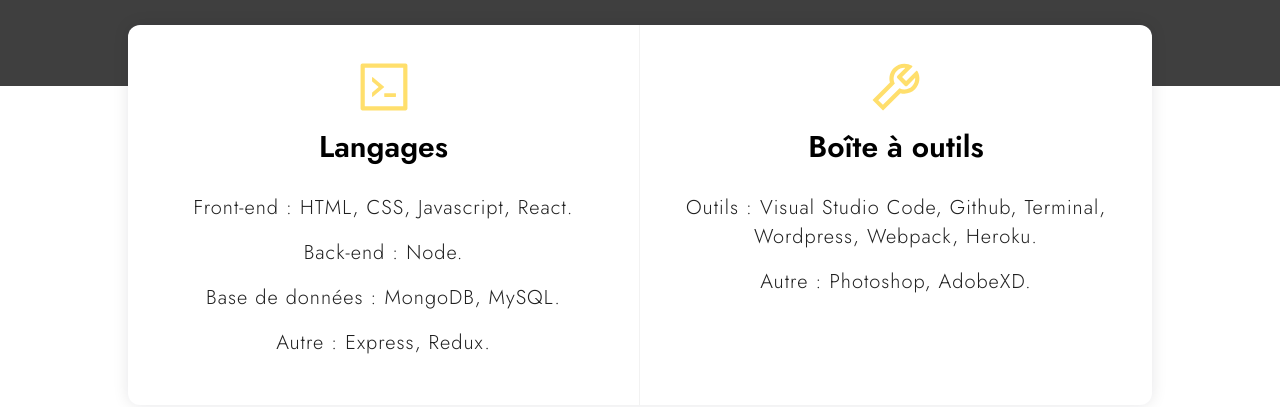
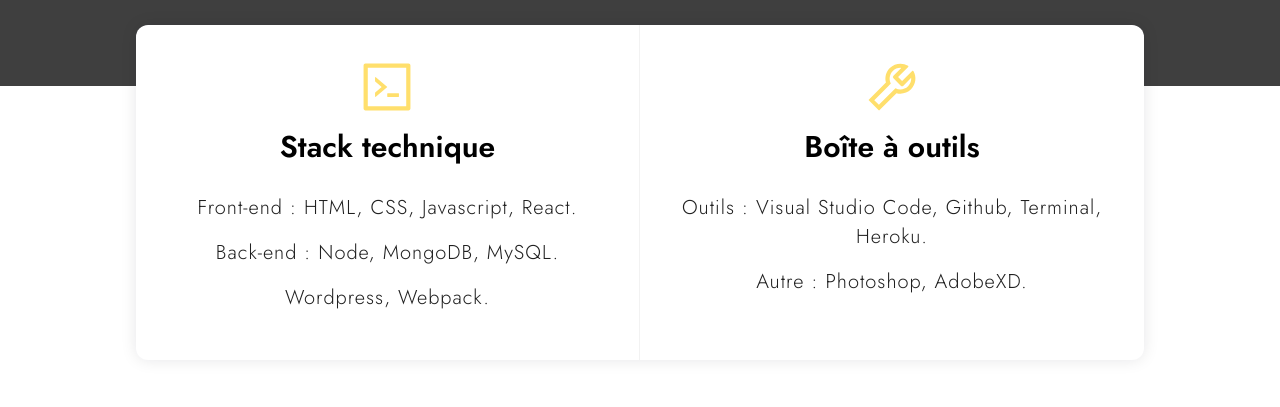
Before and after one commit to YSEGH/portfolio-youssef-v2, a React (Create React App) app in the folder frontend/: page / in a window 1280 px wide. Shown: the part 1120-1527 px from the top of the page. Built offline with nearby package versions, Linux system fonts and the light colour scheme.

Commit message:
Correction Stack technique

```diff
--- a/frontend/src/2-pages/About.js
+++ b/frontend/src/2-pages/About.js
@@ -21,28 +21,22 @@
       <div className="details-table">
         <div className="langages part">
           <AiOutlineCode size={60} />
-          <h2>Langages</h2>
+          <h2>Stack technique</h2>
           <p>
             <span>Front-end : HTML, CSS, Javascript, React.</span>
           </p>
           <p>
-            <span>Back-end : Node.</span>
+            <span>Back-end : Node, MongoDB, MySQL.</span>
           </p>
           <p>
-            <span>Base de données : MongoDB, MySQL.</span>
-          </p>
-          <p>
-            <span>Autre : Express, Redux.</span>
+            <span>Wordpress, Webpack.</span>
           </p>
         </div>
         <div className="utils part">
           <AiOutlineTool size={60} />
           <h2>Boîte à outils</h2>
           <p>
-            <span>
-              Outils : Visual Studio Code, Github, Terminal, Wordpress, Webpack,
-              Heroku.
-            </span>
+            <span>Outils : Visual Studio Code, Github, Terminal, Heroku.</span>
           </p>
           <p>
             <span>Autre : Photoshop, AdobeXD.</span>
```
